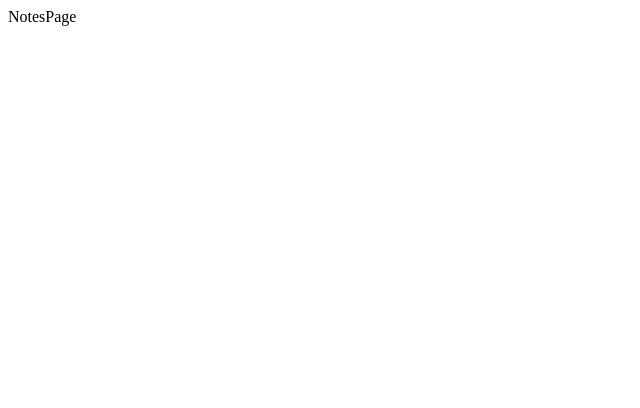
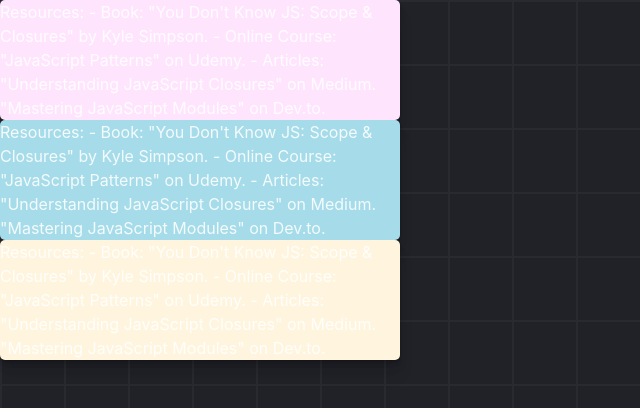
Before and after one commit to nnvar/Notes, a React (Vite) app in the folder notesApp/: page / in a window 1280 px wide. Shown: the top 408 px of the page, without its empty margins (0-640 px from the left). Built offline with nearby package versions, Linux system fonts and the light colour scheme.

Commit message:
crated notes

```diff
--- /dev/null
+++ b/notesApp/src/assets/fakeData.js
@@ -0,0 +1,41 @@
+export const fakeData = [
+    {
+        $id: 1,
+        body: JSON.stringify(
+            'Resources:\n- Book: "You Don\'t Know JS: Scope & Closures" by Kyle Simpson.\n\n- Online Course: "JavaScript Patterns" on Udemy.\n\n- Articles:\n"Understanding JavaScript Closures" on Medium.\n\n"Mastering JavaScript Modules" on Dev.to.'
+        ),
+        colors: JSON.stringify({
+            id: "color-purple",
+            colorHeader: "#FED0FD",
+            colorBody: "#FEE5FD",
+            colorText: "#18181A",
+        }),
+        position: JSON.stringify({ x: 505, y: 10 }),
+    },
+    {
+        $id: 2,
+        body: JSON.stringify(
+            'Resources:\n- Book: "You Don\'t Know JS: Scope & Closures" by Kyle Simpson.\n\n- Online Course: "JavaScript Patterns" on Udemy.\n\n- Articles:\n"Understanding JavaScript Closures" on Medium.\n\n"Mastering JavaScript Modules" on Dev.to.'
+        ),
+        colors: JSON.stringify({
+            id: "color-blue",
+            colorHeader: "#9BD1DE",
+            colorBody: "#A6DCE9",
+            colorText: "#18181A",
+        }),
+        position: JSON.stringify({ x: 305, y: 110 }),
+    },
+    {
+        $id: 3,
+        body: JSON.stringify(
+            'Resources:\n- Book: "You Don\'t Know JS: Scope & Closures" by Kyle Simpson.\n\n- Online Course: "JavaScript Patterns" on Udemy.\n\n- Articles:\n"Understanding JavaScript Closures" on Medium.\n\n"Mastering JavaScript Modules" on Dev.to.'
+        ),
+        colors: JSON.stringify({
+            id: "color-yellow",
+            colorHeader: "#FFEFBE",
+            colorBody: "#FFF5DF",
+            colorText: "#18181A",
+        }),
+        position: JSON.stringify({ x: 605, y: 500 }),
+    },
+];
--- /dev/null
+++ b/notesApp/src/components/NoteCard.jsx
@@ -0,0 +1,18 @@
+const NoteCard = ({ note }) => {
+    const position = JSON.parse(note.position);
+    const colors = JSON.parse(note.colors);
+    const body = JSON.parse(note.body);
+
+    return (
+        <div
+            className="card"
+            style={{
+                backgroundColor: colors.colorBody,
+            }}
+        >
+            {body}
+        </div>
+    );
+};
+
+export default NoteCard
--- a/notesApp/src/index.css
+++ b/notesApp/src/index.css
@@ -0,0 +1,36 @@
+:root {
+  font-family: Inter, system-ui, Avenir, Helvetica, Arial, sans-serif;
+  line-height: 1.5;
+  font-weight: 400;
+  color-scheme: light dark;
+  color: rgba(255, 255, 255, 0.87);
+  font-synthesis: none;
+  text-rendering: optimizeLegibility;
+  -webkit-font-smoothing: antialiased;
+  -moz-osx-font-smoothing: grayscale;
+  -webkit-text-size-adjust: 100%;
+}
+
+body {
+  padding: 0;
+  margin: 0;
+}
+
+#app {
+  background-color: #212228;
+  background-image: linear-gradient(#292a30 0.1em, transparent 0.1em),
+      linear-gradient(90deg, #292a30 0.1em, transparent 0.1em);
+  background-size: 4em 4em;
+  height: 100vh;
+  position: relative;
+  overflow: auto;
+}
+
+.card {
+  width: 400px;
+  border-radius: 5px;
+  cursor: pointer;
+  box-shadow: 0 1px 1px hsl(0deg 0% 0% / 0.075), 0 2px 2px hsl(0deg 0% 0% /
+                  0.075), 0 4px 4px hsl(0deg 0% 0% / 0.075), 0 8px 8px hsl(0deg
+                  0% 0% / 0.075), 0 16px 16px hsl(0deg 0% 0% / 0.075);
+}
--- a/notesApp/src/pages/NotesPage.jsx
+++ b/notesApp/src/pages/NotesPage.jsx
@@ -1,5 +1,15 @@
+import React from "react";
+import { fakeData as notes } from "../assets/fakeData.js";
+import NoteCard from "../components/NoteCard";
+
 const NotesPage = () => {
-    return <div>NotesPage</div>;
+    return (
+        <div>
+            {notes.map((note) => (
+                <NoteCard note={note} key={note.$id} />
+            ))}
+        </div>
+    );
 };
 
 export default NotesPage
```
